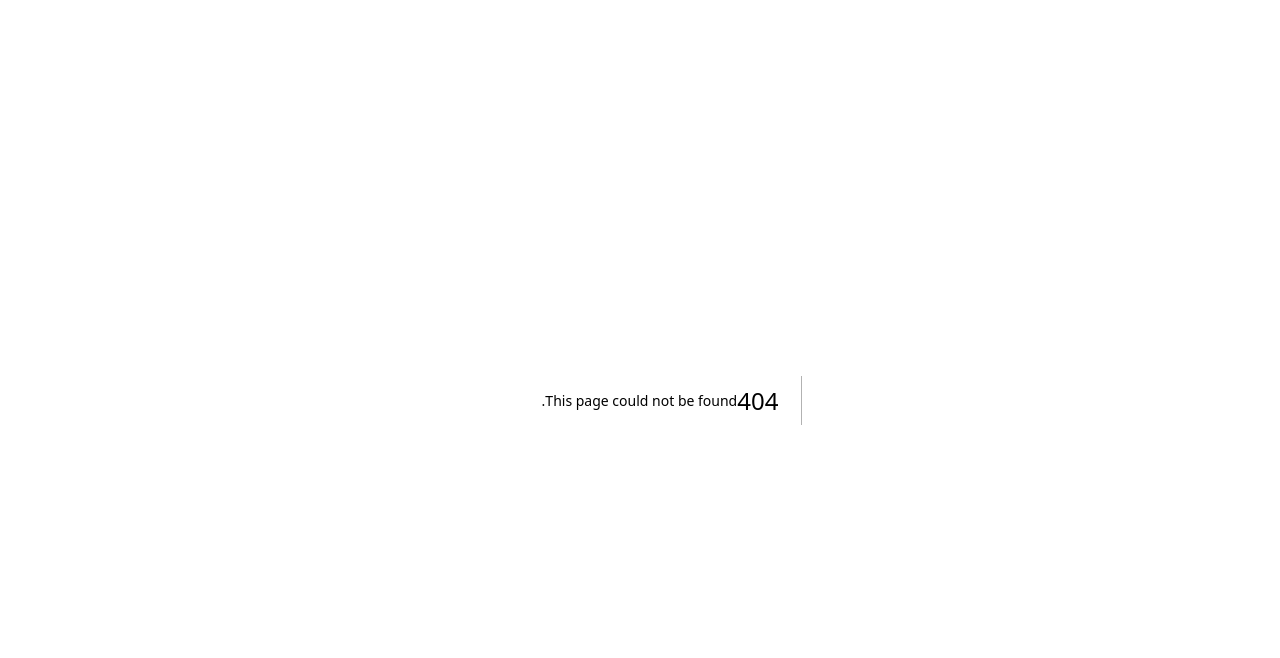
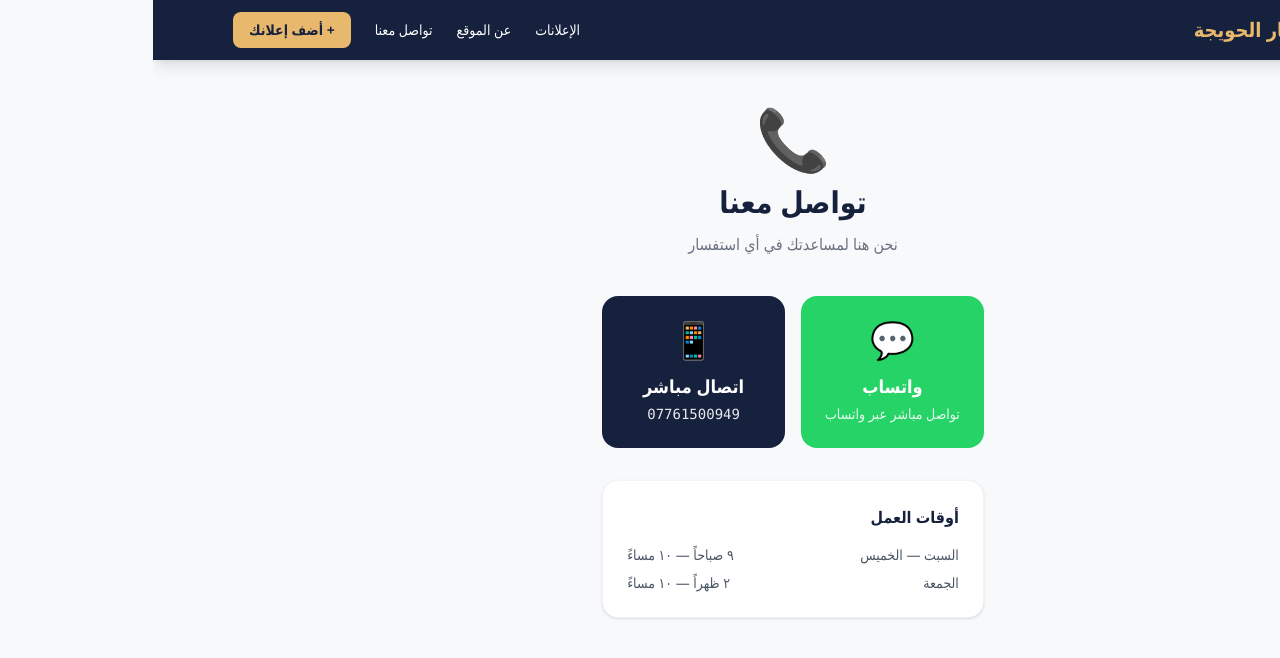
Before and after one commit to HushamAhmed90/hawija-aqar, a Next.js app: page /contact in a window 1280 px wide. Before the commit this address had no page. Shown: the top 658 px of the page. Built offline with nearby package versions, Linux system fonts and the light colour scheme.

Commit message:
Add contact page, sold marker, sort columns, contact link in navbar

```diff
--- a/src/app/admin/page.tsx
+++ b/src/app/admin/page.tsx
@@ -17,6 +17,8 @@ export default function AdminPage() {
   const [showChangePass, setShowChangePass] = useState(false);
   const [newPass, setNewPass] = useState("");
   const [newPass2, setNewPass2] = useState("");
+  const [sortBy, setSortBy] = useState<"createdAt" | "price" | "views">("createdAt");
+  const [sortDir, setSortDir] = useState<"asc" | "desc">("desc");
 
   const savedPass = () => (typeof window !== "undefined" ? localStorage.getItem(PASS_KEY) || DEFAULT_PASS : DEFAULT_PASS);
 
@@ -75,11 +77,23 @@ export default function AdminPage() {
     URL.revokeObjectURL(url);
   };
 
-  const filtered = useMemo(() => listings.filter(l => {
-    const matchSearch = l.title.includes(search) || l.village.includes(search) || l.phone.includes(search);
-    const matchType = filterType === "الكل" || l.listingType === filterType;
-    return matchSearch && matchType;
-  }), [listings, search, filterType]);
+  const toggleSort = (col: "createdAt" | "price" | "views") => {
+    if (sortBy === col) setSortDir(d => d === "asc" ? "desc" : "asc");
+    else { setSortBy(col); setSortDir("desc"); }
+  };
+
+  const filtered = useMemo(() => {
+    const f = listings.filter(l => {
+      const matchSearch = l.title.includes(search) || l.village.includes(search) || l.phone.includes(search);
+      const matchType = filterType === "الكل" || l.listingType === filterType;
+      return matchSearch && matchType;
+    });
+    return f.sort((a, b) => {
+      let av = sortBy === "price" ? a.price : sortBy === "views" ? (a.views || 0) : new Date(a.createdAt).getTime();
+      let bv = sortBy === "price" ? b.price : sortBy === "views" ? (b.views || 0) : new Date(b.createdAt).getTime();
+      return sortDir === "asc" ? av - bv : bv - av;
+    });
+  }, [listings, search, filterType, sortBy, sortDir]);
 
   if (!auth) return (
     <>
@@ -187,10 +201,16 @@ export default function AdminPage() {
                   <th className="text-right px-4 py-3 font-medium text-gray-600">النوع</th>
                   <th className="text-right px-4 py-3 font-medium text-gray-600">المنطقة</th>
                   <th className="text-right px-4 py-3 font-medium text-gray-600">الهاتف</th>
-                  <th className="text-right px-4 py-3 font-medium text-gray-600">السعر</th>
-                  <th className="text-right px-4 py-3 font-medium text-gray-600">👁️</th>
+                  <th className="text-right px-4 py-3 font-medium text-gray-600 cursor-pointer hover:text-[#16213e]" onClick={() => toggleSort("price")}>
+                    السعر {sortBy === "price" ? (sortDir === "desc" ? "↓" : "↑") : ""}
+                  </th>
+                  <th className="text-right px-4 py-3 font-medium text-gray-600 cursor-pointer hover:text-[#16213e]" onClick={() => toggleSort("views")}>
+                    👁️ {sortBy === "views" ? (sortDir === "desc" ? "↓" : "↑") : ""}
+                  </th>
                   <th className="text-right px-4 py-3 font-medium text-gray-600">📲</th>
-                  <th className="text-right px-4 py-3 font-medium text-gray-600">التاريخ</th>
+                  <th className="text-right px-4 py-3 font-medium text-gray-600 cursor-pointer hover:text-[#16213e]" onClick={() => toggleSort("createdAt")}>
+                    التاريخ {sortBy === "createdAt" ? (sortDir === "desc" ? "↓" : "↑") : ""}
+                  </th>
                   <th className="px-4 py-3"></th>
                 </tr>
               </thead>
--- /dev/null
+++ b/src/app/contact/page.tsx
@@ -0,0 +1,39 @@
+import Navbar from "@/components/Navbar";
+
+export default function ContactPage() {
+  return (
+    <>
+      <Navbar />
+      <div className="max-w-2xl mx-auto px-4 py-12">
+        <div className="text-center mb-10">
+          <div className="text-6xl mb-4">📞</div>
+          <h1 className="text-3xl font-bold text-[#16213e] mb-3">تواصل معنا</h1>
+          <p className="text-gray-500">نحن هنا لمساعدتك في أي استفسار</p>
+        </div>
+
+        <div className="grid grid-cols-1 sm:grid-cols-2 gap-4 mb-8">
+          <a href="https://wa.me/9647761500949" target="_blank" rel="noopener noreferrer"
+            className="bg-[#25D366] text-white rounded-2xl p-6 text-center hover:opacity-90 transition-opacity">
+            <div className="text-4xl mb-3">💬</div>
+            <div className="font-bold text-lg mb-1">واتساب</div>
+            <div className="text-sm opacity-90">تواصل مباشر عبر واتساب</div>
+          </a>
+          <a href="tel:07761500949"
+            className="bg-[#16213e] text-white rounded-2xl p-6 text-center hover:opacity-90 transition-opacity">
+            <div className="text-4xl mb-3">📱</div>
+            <div className="font-bold text-lg mb-1">اتصال مباشر</div>
+            <div className="text-sm opacity-90 font-mono">07761500949</div>
+          </a>
+        </div>
+
+        <div className="bg-white rounded-2xl border border-gray-100 shadow-sm p-6">
+          <h2 className="font-bold text-[#16213e] mb-4">أوقات العمل</h2>
+          <div className="space-y-2 text-sm text-gray-600">
+            <div className="flex justify-between"><span>السبت — الخميس</span><span>٩ صباحاً — ١٠ مساءً</span></div>
+            <div className="flex justify-between"><span>الجمعة</span><span>٢ ظهراً — ١٠ مساءً</span></div>
+          </div>
+        </div>
+      </div>
+    </>
+  );
+}
--- a/src/app/listings/[id]/page.tsx
+++ b/src/app/listings/[id]/page.tsx
@@ -7,6 +7,7 @@ import DeleteListing from "@/components/DeleteListing";
 import ShareListing from "@/components/ShareListing";
 import StatTracker from "@/components/StatTracker";
 import WhatsAppButton from "@/components/WhatsAppButton";
+import SoldButton from "@/components/SoldButton";
 import type { Metadata } from "next";
 
 export const dynamic = "force-dynamic";
@@ -68,6 +69,11 @@ export default async function ListingDetailPage({ params }: { params: Promise<{
           )}
 
           <div className="p-6">
+            {listing.sold && (
+              <div className="bg-gray-800 text-white text-center py-2 rounded-xl mb-4 font-bold text-sm">
+                ✅ تم البيع / الإيجار — هذا الإعلان لم يعد متاحاً
+              </div>
+            )}
             <div className="flex gap-2 mb-3">
               <span className={`text-sm font-bold px-3 py-1 rounded-full ${listing.listingType === "بيع" ? "bg-green-100 text-green-700" : "bg-blue-100 text-blue-700"}`}>
                 {listing.listingType}
@@ -75,6 +81,7 @@ export default async function ListingDetailPage({ params }: { params: Promise<{
               <span className="text-sm bg-gray-100 text-gray-600 px-3 py-1 rounded-full">
                 {listing.propertyType}
               </span>
+              {listing.sold && <span className="text-sm bg-gray-200 text-gray-600 px-3 py-1 rounded-full">مباع</span>}
             </div>
 
             <h1 className="text-2xl font-bold text-[#16213e] mb-2">{listing.title}</h1>
@@ -110,6 +117,7 @@ export default async function ListingDetailPage({ params }: { params: Promise<{
               </div>
             ) : null}
 
+            <SoldButton id={listing.id} phone={listing.phone} initialSold={!!listing.sold} />
             <ShareListing title={listing.title} id={listing.id} />
           </div>
         </div>
--- a/src/components/Navbar.tsx
+++ b/src/components/Navbar.tsx
@@ -21,6 +21,7 @@ export default function Navbar() {
         <div className="hidden md:flex items-center gap-6 text-sm">
           <Link href="/listings" className="hover:text-[#e8b86d] transition-colors">الإعلانات</Link>
           <Link href="/about" className="hover:text-[#e8b86d] transition-colors">عن الموقع</Link>
+          <Link href="/contact" className="hover:text-[#e8b86d] transition-colors">تواصل معنا</Link>
           <Link href="/listings/new"
             className="bg-[#e8b86d] text-[#16213e] px-4 py-2 rounded-lg font-bold hover:bg-yellow-400 transition-colors">
             + أضف إعلانك
@@ -40,6 +41,7 @@ export default function Navbar() {
         <div className="md:hidden bg-[#0f172a] px-4 pb-4 flex flex-col gap-3 text-sm">
           <Link href="/listings" onClick={() => setMenuOpen(false)} className="hover:text-[#e8b86d] py-2 border-b border-white/10">الإعلانات</Link>
           <Link href="/about" onClick={() => setMenuOpen(false)} className="hover:text-[#e8b86d] py-2 border-b border-white/10">عن الموقع</Link>
+          <Link href="/contact" onClick={() => setMenuOpen(false)} className="hover:text-[#e8b86d] py-2 border-b border-white/10">تواصل معنا</Link>
           <Link href="/listings/new" onClick={() => setMenuOpen(false)}
             className="bg-[#e8b86d] text-[#16213e] px-4 py-3 rounded-lg font-bold text-center mt-1">
             + أضف إعلانك
--- /dev/null
+++ b/src/components/SoldButton.tsx
@@ -0,0 +1,50 @@
+"use client";
+import { useState } from "react";
+
+export default function SoldButton({ id, phone, initialSold }: { id: string; phone: string; initialSold: boolean }) {
+  const [sold, setSold] = useState(initialSold);
+  const [loading, setLoading] = useState(false);
+  const [showPrompt, setShowPrompt] = useState(false);
+  const [inputPhone, setInputPhone] = useState("");
+
+  const confirm = async () => {
+    if (inputPhone !== phone) return alert("رقم الهاتف غير صحيح");
+    setLoading(true);
+    await fetch(`/api/listings/${id}/admin`, {
+      method: "PATCH",
+      headers: { "Content-Type": "application/json" },
+      body: JSON.stringify({ sold: !sold }),
+    });
+    setSold(!sold);
+    setShowPrompt(false);
+    setLoading(false);
+  };
+
+  return (
+    <>
+      <button onClick={() => setShowPrompt(true)}
+        className={`w-full mt-2 py-2 rounded-xl font-bold text-sm border transition-colors ${sold ? "bg-gray-100 text-gray-500 border-gray-200" : "bg-orange-50 text-orange-600 border-orange-200 hover:bg-orange-100"}`}>
+        {sold ? "✅ تم البيع/الإيجار" : "🏁 تحديد كـ: تم البيع"}
+      </button>
+      {showPrompt && (
+        <div className="fixed inset-0 bg-black/40 z-50 flex items-center justify-center px-4">
+          <div className="bg-white rounded-2xl p-6 w-80 shadow-xl">
+            <h2 className="font-bold text-[#16213e] mb-3">تأكيد التحديث</h2>
+            <p className="text-sm text-gray-500 mb-3">أدخل رقم هاتفك للتأكيد</p>
+            <input value={inputPhone} onChange={e => setInputPhone(e.target.value)}
+              placeholder="رقم الهاتف"
+              className="w-full border border-gray-200 rounded-lg px-3 py-2 mb-4 focus:outline-none focus:border-[#e8b86d]" />
+            <div className="flex gap-2">
+              <button onClick={confirm} disabled={loading}
+                className="flex-1 bg-[#16213e] text-white py-2 rounded-lg font-bold text-sm">
+                {loading ? "..." : "تأكيد"}
+              </button>
+              <button onClick={() => setShowPrompt(false)}
+                className="flex-1 border border-gray-200 py-2 rounded-lg text-sm text-gray-600">إلغاء</button>
+            </div>
+          </div>
+        </div>
+      )}
+    </>
+  );
+}
--- a/src/types/listing.ts
+++ b/src/types/listing.ts
@@ -15,6 +15,7 @@ export interface Listing {
   createdAt: Date;
   userId?: string;
   featured?: boolean;
+  sold?: boolean;
   views?: number;
   whatsappClicks?: number;
 }
```
